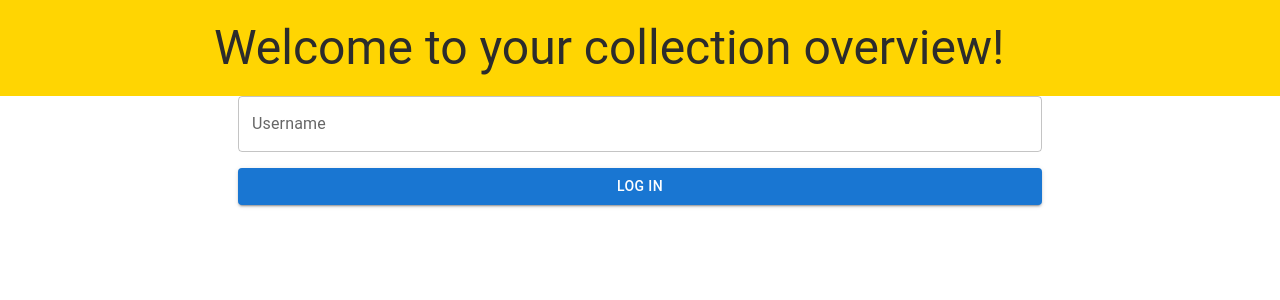
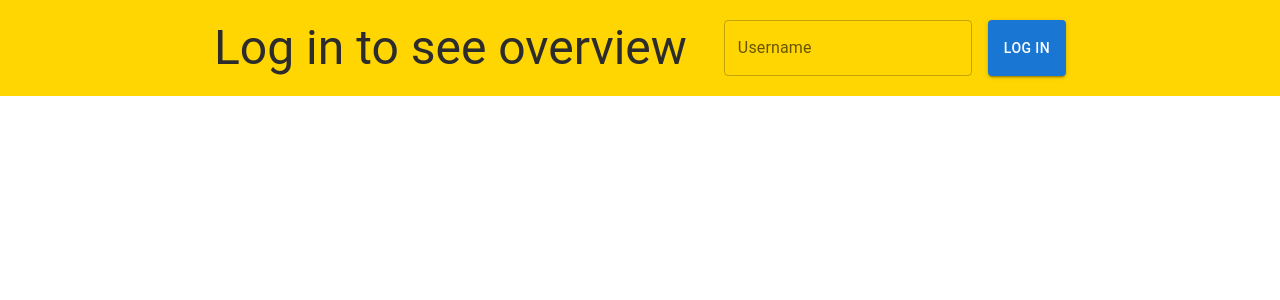
Before and after one commit to eoin-raff/code-challenge, a React (Vite) app: page / in a window 1280 px wide. Shown: the top 300 px of the page. Built offline with nearby package versions, Linux system fonts and the light colour scheme.

Commit message:
FE tweaking

```diff
--- a/package.json
+++ b/package.json
@@ -15,6 +15,7 @@
   "dependencies": {
     "@emotion/react": "^11.13.3",
     "@emotion/styled": "^11.13.0",
+    "@mui/lab": "^6.0.0-beta.14",
     "@mui/material": "^6.1.6",
     "react": "^18.3.1",
     "react-dom": "^18.3.1",
--- /dev/null
+++ b/src/App.css
@@ -0,0 +1,4 @@
+#root {
+    height: 100%;
+    overflow-y: 'hidden';
+}
--- a/src/App.tsx
+++ b/src/App.tsx
@@ -1,29 +1,75 @@
-import { useState } from 'react'
+import { FC, ReactElement, ReactNode, SyntheticEvent, useState } from 'react'
 import LoginForm from './components/LoginForm'
 import UserDisplay from './components/UserDisplay'
 import CustomBuild from './components/CustomBuild'
 import { AuthContext } from './context/AuthContext'
 import User from './classes/user'
 import { Box, Button, Container, Typography } from '@mui/material'
+import './App.css'
+import SetsOverview from './components/SetsOverview'
+import Tab from '@mui/material/Tab';
+import TabContext from '@mui/lab/TabContext';
+import TabList from '@mui/lab/TabList';
+import TabPanel from '@mui/lab/TabPanel';
+import SetLookup from './components/SetLookup'
+import SingleSetOverview from './components/SingleSetOverview'
+
+type TabId = 'USER' | 'SETS' | 'CUSTOM'
+const tabLabels: Record<TabId, string> = {
+  USER: 'User Overview',
+  SETS: 'Set Overview',
+  CUSTOM: 'Custom Sets'
+}
+const tabComponents: Record<TabId, FC> = {
+  USER: () => <UserDisplay />,
+  SETS: () => <SingleSetOverview />,
+  CUSTOM: () => <CustomBuild />
+}
 
 function App() {
+  const [user, setUser] = useState<User>()
+  const [activeTab, setActiveTab] = useState<TabId>('USER')
 
-  const [user, setUser] = useState<User>()
+
+  function handleTabChange(_event: SyntheticEvent<Element, Event>, value: TabId): void {
+    setActiveTab(value)
+  }
 
   return (
     <>
       <AuthContext.Provider value={user}>
-        <Box component='header' sx={{ zIndex: 9999, position: 'sticky', top: 0, left: 0, right: 0, backgroundColor: '#ffd502', color: '#2c2c2c', fontFamily: 'Cera Pro, sans-serif' }}>
-          <Container maxWidth='md' sx={{ padding: '20px 0px', display: 'flex', justifyContent: 'space-between', alignItems: 'center', alignContent: 'center' }}>
-            <Typography variant='h3'>Welcome to your collection overview{user ? `, ${user.username}!` : '!'}</Typography>
-            {user && <Button sx={{ marginLeft: 'auto' }} variant='contained' onClick={() => setUser(undefined)}>Log Out</Button>}
-          </Container>
-        </Box>
-        <Box>
-          <CustomBuild />
-          <Container maxWidth='md'>
-            {user ? <UserDisplay /> : <LoginForm setUser={setUser} />}
-          </Container>
+        <Box sx={{
+          display: 'grid',
+          gridTemplateColumns: 'repeat(4, 1fr)',
+          gridTemplateRows: 'auto',
+          gridTemplateAreas: `
+          "header header header header"
+          "main main . sidebar"
+          `
+        }}>
+
+          <Box component='header' sx={{ gridArea: 'header', backgroundColor: '#ffd502', color: '#2c2c2c', fontFamily: 'Cera Pro, sans-serif' }}>
+            <Container maxWidth='md' sx={{ padding: '20px 0px', display: 'flex', justifyContent: 'space-between', alignItems: 'center', alignContent: 'center' }}>
+              <Typography sx={{ gridArea: 'header' }} variant='h3'>{user ? `Welcome, ${user.username}!` : 'Log in to see overview'}</Typography>
+              {user ? <Button sx={{ gridArea: 'logout' }} variant='contained' onClick={() => setUser(undefined)}>Log Out</Button> :
+                <LoginForm setUser={setUser} />}
+            </Container>
+          </Box>
+
+          <Box sx={{ gridArea: 'main' }}>
+            {user &&<TabContext value={activeTab}>
+              <TabList onChange={handleTabChange}>
+                {Object.keys(tabLabels).map(key => <Tab label={tabLabels[key as TabId]} value={key} />)}
+              </TabList>
+              {Object.keys(tabComponents).map(key => {
+                const Component = tabComponents[key as TabId]
+                return <TabPanel value={key}><Component /></TabPanel>
+              })}
+            </TabContext>}
+          </Box>
+          <Box sx={{ gridArea: 'sidebar' }}>
+            <SetsOverview />
+          </Box>
         </Box>
       </AuthContext.Provider >
     </>
--- a/src/components/LoginForm.tsx
+++ b/src/components/LoginForm.tsx
@@ -1,10 +1,8 @@
-import React, { Dispatch, SetStateAction, useContext, useEffect, useState } from 'react'
+import { Dispatch, SetStateAction, useEffect, useState } from 'react'
 import { getUserById, getUserByUsername } from '../utils/api'
-import { UserData } from '../../types'
 import { useForm, SubmitHandler } from "react-hook-form"
-import { AuthContext } from '../context/AuthContext'
 import User from '../classes/user'
-import { Box, Button, Container, TextField, Typography } from '@mui/material'
+import { Box, Button, TextField, Typography } from '@mui/material'
 
 type Inputs = {
     username: string
@@ -14,7 +12,6 @@ interface LoginFormProps {
     setUser: Dispatch<SetStateAction<User | undefined>>
 }
 const LoginForm = ({ setUser }: LoginFormProps) => {
-    const user = useContext(AuthContext)
 
     const [username, setUsername] = useState('')
     const [isLoading, setIsLoading] = useState(false)
@@ -49,11 +46,9 @@ const LoginForm = ({ setUser }: LoginFormProps) => {
 
     }, [username])
     return (
-        /* "handleSubmit" will validate your inputs before invoking "onSubmit" */
-        <Box flexDirection={'column'}>
-            <Container maxWidth='md'>
+
         <Box display={'flex'} flexDirection={'column'}>
-                    <Box display={'flex'} gap={2} flexDirection={'column'} component={'form'} onSubmit={handleSubmit(onSubmit)}>
+            <Box display={'flex'} gap={2} flexDirection={'row'} component={'form'} onSubmit={handleSubmit(onSubmit)}>
                 {/* include validation with required or other standard HTML validation rules */}
                 <TextField id="outlined-basic" label="Username" variant="outlined" {...register("username", { required: true })} />
                 {/* errors will return when field validation fails  */}
@@ -62,8 +57,7 @@ const LoginForm = ({ setUser }: LoginFormProps) => {
             {errors.username && <Typography variant='subtitle1' color='error'>Username is required</Typography>}
             {apiError && <Typography variant='subtitle1' color='error'>{apiError}</Typography>}
         </Box>
-            </Container>
-        </Box>
+
     )
 }
 
@@ -71,8 +65,4 @@ export default LoginForm
 
 
 
-
-// export default function App() {
-
-//   )
-// }
+//TODO: Fix Layout shift on error messages
--- a/src/components/SetsOverview.tsx
+++ b/src/components/SetsOverview.tsx
@@ -1,42 +1,35 @@
-import { useEffect, useState } from 'react'
+import { useContext, useEffect, useState } from 'react'
 import { SetData } from '../../types'
 import getAllSetDetails from '../utils/getAllSetDetails'
 import userCanBuildSet from '../utils/userCanBuildSet'
-import User from '../classes/user'
 import SetLookup from './SetLookup'
 import SingleSetOverview from './SingleSetOverview'
+import { AuthContext } from '../context/AuthContext'
 
-interface SetsOverviewProps {
-    user: User,
-}
-const SetsOverview = ({ user
-}: SetsOverviewProps) => {
 
-    const [currentSet, setCurrentSet] = useState<SetData | undefined>(undefined)
+const SetsOverview = () => {
+
+    const user = useContext(AuthContext)
+    if (!user) return <></>
+
     const [allSets, setAllSets] = useState<Array<SetData> | undefined>(undefined)
     const [buildableSets, setBuildableSets] = useState<Array<SetData> | undefined>(undefined)
     useEffect(() => {
         (async () => {
             const allSetDetails = await getAllSetDetails()
+            const buildableSets = allSets?.filter(set => userCanBuildSet(user, set))
+            setBuildableSets(buildableSets)
             setAllSets(allSetDetails)
         })()
     }, [])
 
-    const handleClick = () => {
-        const buildableSets = allSets?.filter(set => userCanBuildSet(user, set))
-        setBuildableSets(buildableSets)
-    }
+
     return (
         <>
-            <p>Look for a specific set:</p>
-            <SetLookup setSet={setCurrentSet} />
-            {currentSet && <SingleSetOverview set={currentSet} />}
-            {buildableSets && buildableSets.length > 0 && <>
+            {buildableSets && buildableSets.length > 0 ? <>
                 <h2>You can build these sets with your current pieces:</h2>
-
                 {buildableSets.map(set => <p>{set.name}</p>)}
-            </>}
-            {allSets ? <button onClick={handleClick}>What sets can I build?</button> : <p>sets are loading...</p>}
+            </> : <p>loading</p>}
         </>
     )
 }
--- a/src/components/SingleSetOverview.tsx
+++ b/src/components/SingleSetOverview.tsx
@@ -7,13 +7,12 @@ import compareUserPieceToSet from '../utils/compareUsersPieceToSet'
 import { get } from 'react-hook-form'
 import getPiecesUserIsMissingForSet from '../utils/getPiecesUserIsMissingForSet'
 import findUsersWithPieces from '../utils/findUsersWithPieces'
+import SetLookup from './SetLookup'
 
-interface SingleSetOverviewProps {
-    set: SetData
-}
 
-const SingleSetOverview = ({ set }: SingleSetOverviewProps) => {
+const SingleSetOverview = () => {
     const user = useContext(AuthContext)
+    const [currentSet, setCurrentSet] = useState<SetData | undefined>(undefined)
 
     const [canBuildSet, setCanBuildSet] = useState(false)
     const [missingPieces, setMissingPieces] = useState<Piece[]>([])
@@ -23,18 +22,18 @@ const SingleSetOverview = ({ set }: SingleSetOverviewProps) => {
     const [apiError, setApiError] = useState('')
 
     useEffect(() => {
-        if (!user) return
-        setCanBuildSet(userCanBuildSet(user, set))
+        if (!user || !currentSet) return
+        setCanBuildSet(userCanBuildSet(user, currentSet))
 
         if (canBuildSet) return
         const userBricksAsPieces = convertBricksToPieces(user.collection)
-        setMissingPieces(getPiecesUserIsMissingForSet(userBricksAsPieces, set.pieces))
+        setMissingPieces(getPiecesUserIsMissingForSet(userBricksAsPieces, currentSet.pieces))
 
         return () => {
             setCanBuildSet(false)
             setMissingPieces([])
         }
-    }, [user, set, canBuildSet])
+    }, [user, currentSet, canBuildSet])
 
     const userLookup = async () => {
         console.log('lookup!')
@@ -48,10 +47,13 @@ const SingleSetOverview = ({ set }: SingleSetOverviewProps) => {
 
     return (
         <div>
+            <p>Look for a specific set:</p>
+            <SetLookup setSet={setCurrentSet} />
             SingleSetOverview
+            {currentSet && <>
                 <h2>
-                name: {set.name}
-                pieces: {set.totalPieces}
+                    name: {currentSet.name}
+                    pieces: {currentSet.totalPieces}
                 </h2>
                 {missingPieces.length > 0 && <>
                     you need this following pieces:
@@ -61,7 +63,7 @@ const SingleSetOverview = ({ set }: SingleSetOverviewProps) => {
                 <p>Find user who can help?</p>
                 <button onClick={async () => await userLookup()}>Find Users</button>
                 {helpfulUsers.length > 0 && <>
-                {helpfulUsers.map(user => <p key={user.id}>{user.username}</p>)}</>}
+                    {helpfulUsers.map(user => <p key={user.id}>{user.username}</p>)}</>}</>}
         </div >
     )
 }
--- a/src/components/UserDisplay.tsx
+++ b/src/components/UserDisplay.tsx
@@ -11,11 +11,9 @@ const UserDisplay = () => {
     const currentUser = new User(user)
     return (
         <>
-
             <h1>Welcome {username}</h1>
             <p>You have {brickCount} pieces!</p>
 
-            <SetsOverview user={currentUser} />
         </>
     )
 }
```
Also changed, not shown: 1 other file (tests, documents, lock files or other folders). Lines whose indentation alone changed are shown as unchanged.
